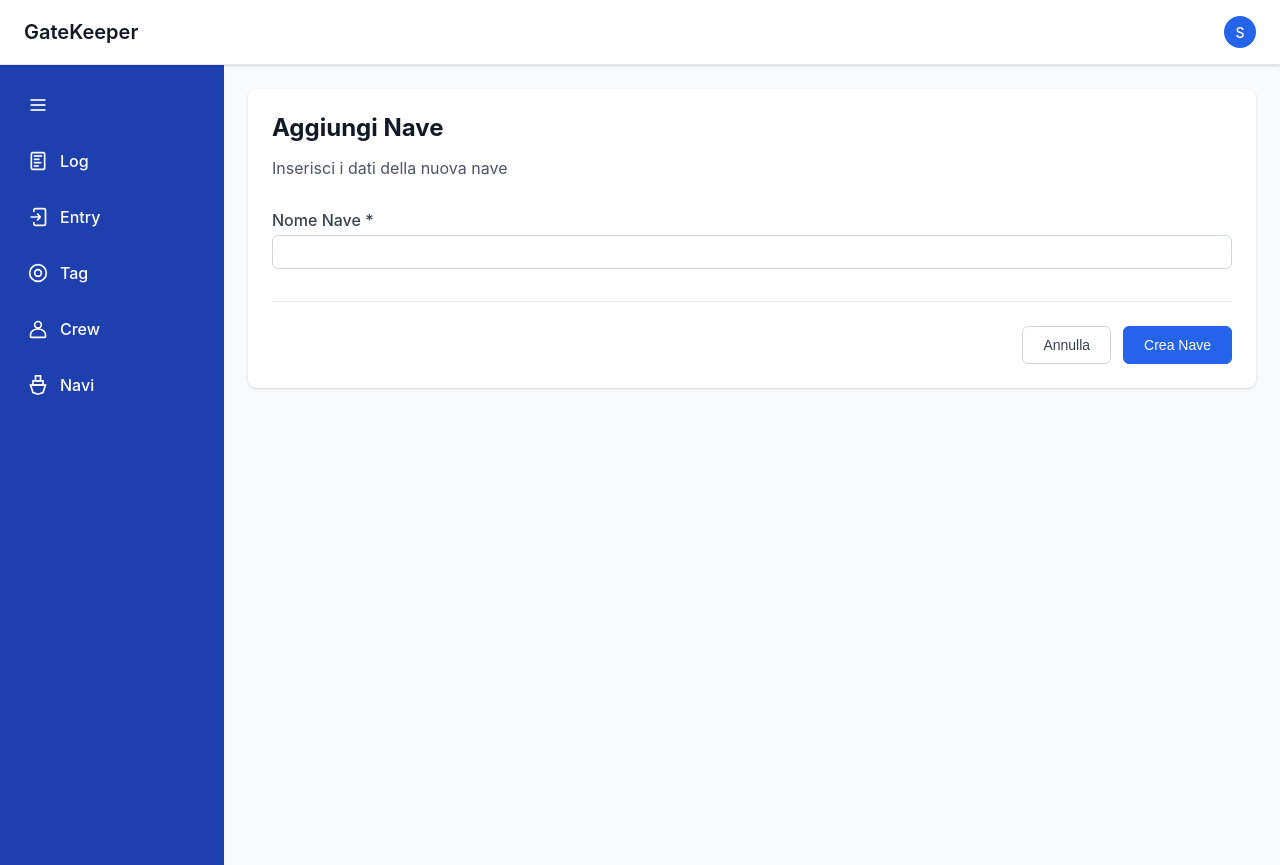
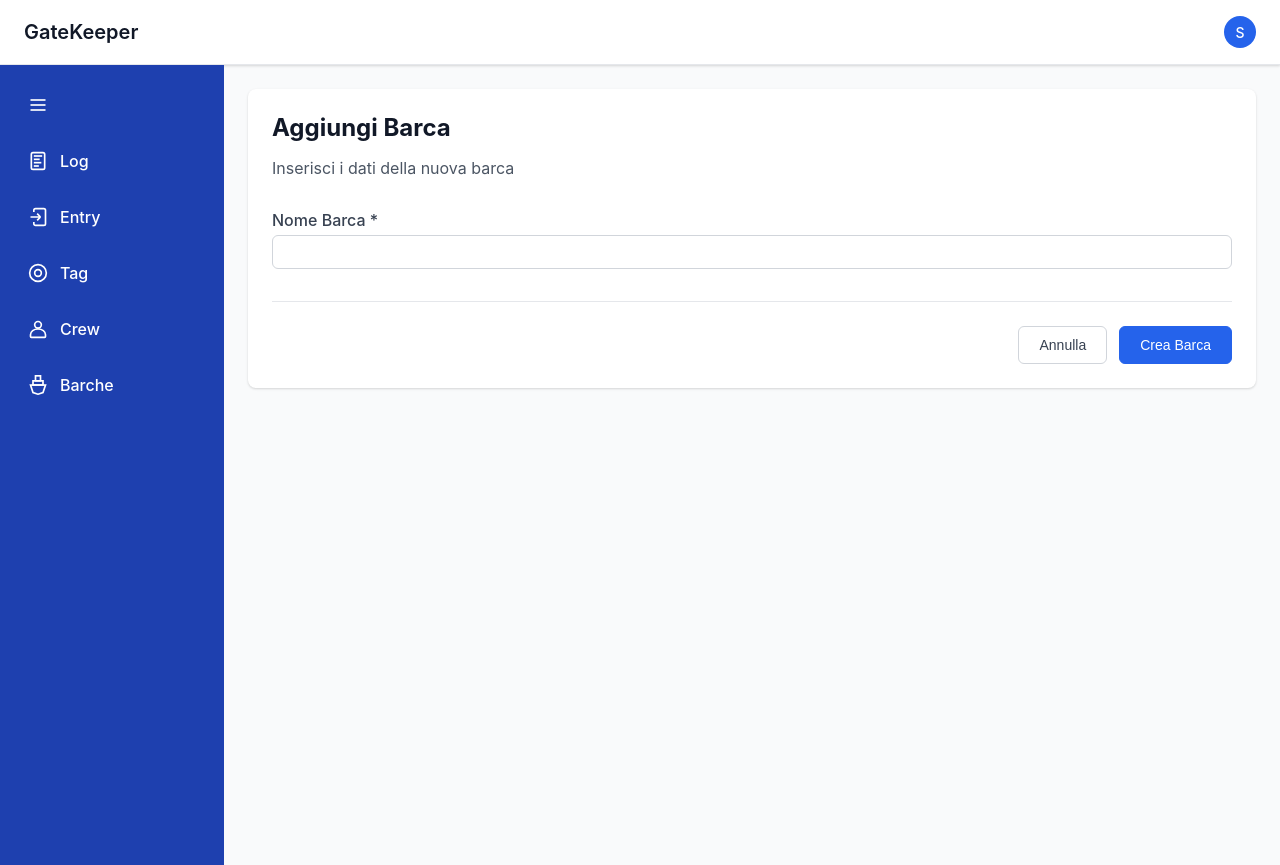
Before and after one commit to fredneedsausername/GateKeeper, a Flask app: page /navi/add in a window 1280 px wide. Run offline with Flask 3, Linux system fonts and the light colour scheme; the visitor is signed in with stand-in values (Sample User, id 1); data that the repository does not hold is empty; parts of the project's set-up code (start-up, migrations or seed data) failed here and were passed over; some libraries are stand-ins or nearby versions.

Commit message:
Updated UI names for Navi to Barche

```diff
--- a/server.py
+++ b/server.py
@@ -457,7 +457,7 @@ def create_table_config(table_type, filters, page, request_path):
             "columns": [
                 {"key": "tag_name", "label": "Tag", "type": "text"},
                 {"key": "battery_level", "label": "🔋%", "type": "battery"},
-                {"key": "ship_name", "label": "Nave", "type": "text"},
+                {"key": "ship_name", "label": "Barca", "type": "text"},
                 {"key": "crew_member_name", "label": "Equipaggio", "type": "text"},
                 {"key": "role_name", "label": "Ruolo", "type": "text"},
                 {"key": "phone_number", "label": "Telefono", "type": "text"}
@@ -466,7 +466,7 @@ def create_table_config(table_type, filters, page, request_path):
                 {"key": "crew_name", "label": "Nominativo", "placeholder": "Cerca per nome..."}
             ],
             "searchable_select_filters": [
-                {"key": "ship_id", "label": "Nave", "placeholder": "Cerca nave...", "search_endpoint": "/api/ships/filter"},
+                {"key": "ship_id", "label": "Barca", "placeholder": "Cerca barca...", "search_endpoint": "/api/ships/filter"},
                 {"key": "role_id", "label": "Ruolo", "placeholder": "Cerca ruolo...", "search_endpoint": "/api/roles/filter"}
             ],
             "allow_add": True,
@@ -484,19 +484,19 @@ def create_table_config(table_type, filters, page, request_path):
 
     elif table_type == "ship":
         return {
-            "title": "Gestione Navi",
-            "description": "Visualizza e gestisci le navi",
+            "title": "Gestione Barche",
+            "description": "Visualizza e gestisci le barche",
             "columns": [
-                {"key": "name", "label": "Nave", "type": "text"}
+                {"key": "name", "label": "Barca", "type": "text"}
             ],
             "text_filters": [
-                {"key": "ship_name", "label": "Nome Nave", "placeholder": "Cerca per nome..."}
+                {"key": "ship_name", "label": "Nome Barca", "placeholder": "Cerca per nome..."}
             ],
             "allow_add": True,
             "allow_edit": True,
             "allow_delete": True,
-            "add_button_text": "Aggiungi Nave",
-            "empty_message": "Applica dei filtri per visualizzare le navi.",
+            "add_button_text": "Aggiungi Barca",
+            "empty_message": "Applica dei filtri per visualizzare le barche.",
             "add_url": "/navi/add",
             "edit_url": "/navi/edit/{id}",
             "delete_url": "/api/ships/delete/{id}",
@@ -581,7 +581,7 @@ def create_table_config(table_type, filters, page, request_path):
                 {"key": "shipyard_name", "label": "Cantiere", "type": "text"},
                 {"key": "current_tag_name", "label": "Tag", "type": "text"},
                 {"key": "current_battery_level", "label": "🔋%", "type": "battery"},
-                {"key": "ship_name", "label": "Nave", "type": "text"},
+                {"key": "ship_name", "label": "Barca", "type": "text"},
                 {"key": "crew_member_name", "label": "Equipaggio", "type": "text"},
                 {"key": "role_name", "label": "Ruolo", "type": "text"},
                 {"key": "entry_timestamp", "label": "Entrata", "type": "datetime"},
@@ -601,7 +601,7 @@ def create_table_config(table_type, filters, page, request_path):
             ],
             "searchable_select_filters": [
                 {"key": "shipyard_id", "label": "Cantiere", "placeholder": "Cerca cantiere...", "search_endpoint": "/api/shipyards/filter"},
-                {"key": "ship_id", "label": "Nave", "placeholder": "Cerca nave...", "search_endpoint": "/api/ships/filter"}
+                {"key": "ship_id", "label": "Barca", "placeholder": "Cerca barca...", "search_endpoint": "/api/ships/filter"}
             ],
             "text_filters": [
                 {"key": "crew_name", "label": "Nominativo", "placeholder": "Cerca per nome..."}
@@ -826,7 +826,7 @@ def add_ship(curs):
                 flash('Nome è obbligatorio', 'error')
                 return redirect(request.url)
             curs.execute("INSERT INTO ship (name) VALUES (%s)", [name])
-            flash('Nave aggiunta con successo', 'success')
+            flash('Barca aggiunta con successo', 'success')
             return redirect('/navi')
         except (psycopg.DatabaseError, psycopg.InterfaceError) as e:
             flash(f'Errore database: {str(e)}', 'error')
@@ -847,7 +847,7 @@ def edit_ship(curs, ship_id):
                 flash('Nome è obbligatorio', 'error')
                 return redirect(request.url)
             curs.execute("UPDATE ship SET name = %s WHERE id = %s", [name, ship_id])
-            flash('Nave aggiornata con successo', 'success')
+            flash('Barca aggiornata con successo', 'success')
             return redirect('/navi')
         except (psycopg.DatabaseError, psycopg.InterfaceError) as e:
             flash(f'Errore database: {str(e)}', 'error')
@@ -859,7 +859,7 @@ def edit_ship(curs, ship_id):
     curs.execute("SELECT * FROM ship WHERE id = %s", [ship_id])
     ship = curs.fetchone()
     if not ship:
-        flash('Nave non trovata', 'error')
+        flash('Barca non trovata', 'error')
         return redirect('/navi')
     return render_template('ship_edit.html', ship=ship)
 
@@ -869,7 +869,7 @@ def edit_ship(curs, ship_id):
 def delete_ship(curs, ship_id):
     try:
         curs.execute("DELETE FROM ship WHERE id = %s", [ship_id])
-        return jsonify({"success": True, "message": "Nave eliminata con successo"})
+        return jsonify({"success": True, "message": "Barca eliminata con successo"})
     except (psycopg.DatabaseError, psycopg.InterfaceError) as e:
         return jsonify({"success": False, "error": f"Errore database: {str(e)}"}), 500
     except Exception as e:
--- a/templates/base.html
+++ b/templates/base.html
@@ -1010,7 +1010,7 @@
                         <rect x="6" y="7" width="12" height="5"></rect>
                         <path d="M 3 12 L 6 21 L 12 23 L 18 21 L 21 12 Z"></path>
                     </svg>
-                    <span class="base-nav-item-text">Navi</span>
+                    <span class="base-nav-item-text">Barche</span>
                 </a>
             </div>
         </nav>
--- a/templates/crew_add.html
+++ b/templates/crew_add.html
@@ -13,14 +13,14 @@
         </div>
 
         <div class="base-form-group">
-            <label for="ship">Nave</label>
+            <label for="ship">Barca</label>
             <input type="text"
                    x-model="shipSearch"
                    @focus="searchShips()"
                    @input.debounce.500ms="searchShips()"
-                   placeholder="Cerca nave...">
+                   placeholder="Cerca barca...">
             <select x-cloak x-model="formData.ship_id" x-show="ships.length > 0 || shipSearch" name="ship_id">
-                <option value="">Nessuna nave</option>
+                <option value="">Nessuna barca</option>
                 <option disabled x-show="ships.length === 0">Nessun risultato trovato</option>
                 <template x-for="ship in ships" :key="ship.id">
                     <option :value="ship.id" x-text="ship.name"></option>
--- a/templates/crew_edit.html
+++ b/templates/crew_edit.html
@@ -13,15 +13,15 @@
         </div>
 
         <div class="base-form-group">
-            <label for="ship">Nave</label>
+            <label for="ship">Barca</label>
             <input type="text"
                    x-model="shipSearch"
                    @focus="searchShips()"
                    @input.debounce.500ms="searchShips()"
-                   placeholder="Cerca nave..."
+                   placeholder="Cerca barca..."
                    value="{{ crew_member.ship_name|default('')|e }}">
             <select x-cloak x-model="formData.ship_id" x-show="ships.length > 0 || shipSearch" name="ship_id">
-                <option value="">Nessuna nave</option>
+                <option value="">Nessuna barca</option>
                 <option disabled x-show="ships.length === 0">Nessun risultato trovato</option>
                 {% if crew_member.ship_id %}
                     <option value="{{ crew_member.ship_id|e }}" selected>{{ crew_member.ship_name|e }}</option>
--- a/templates/ship_add.html
+++ b/templates/ship_add.html
@@ -2,12 +2,12 @@
 
 {% block body %}
 <div class="base-content-card">
-    <h2 class="base-content-title">Aggiungi Nave</h2>
-    <p class="base-content-description">Inserisci i dati della nuova nave</p>
+    <h2 class="base-content-title">Aggiungi Barca</h2>
+    <p class="base-content-description">Inserisci i dati della nuova barca</p>
 
     <form method="POST" x-data="{ nameValue: '' }">
         <div class="base-form-group">
-            <label for="name">Nome Nave *</label>
+            <label for="name">Nome Barca *</label>
             <input type="text" id="name" name="name" x-model="nameValue" required maxlength="100">
             <p class="text-sm text-gray-500 mt-1" x-show="nameValue.length >= 90" x-text="`${nameValue.length}/100 caratteri`"></p>
         </div>
@@ -17,7 +17,7 @@
                 Annulla
             </button>
             <button type="submit" class="base-btn-primary">
-                Crea Nave
+                Crea Barca
             </button>
         </div>
     </form>
```
Also changed, not shown: templates/ship_edit.html (+4 -4 lines).
